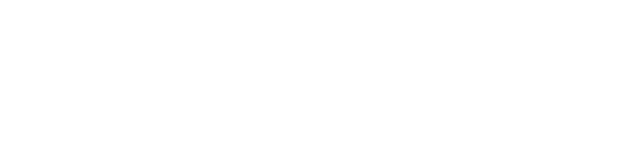
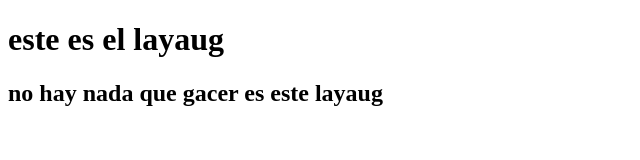
Before and after one commit to oswaldo-aveiga/mi-proyecto, a plain HTML site: page layaud.html in a window 1280 px wide. Shown: the whole page, without its empty margins (0-640 px from the left). Drawn offline with Linux system fonts and the light colour scheme.

Commit message:
se le agrego el titulo h1 al layaug y se agrego un h2

```diff
--- a/layaud.html
+++ b/layaud.html
@@ -6,6 +6,9 @@
     <title>Document</title>
 </head>
 <body>
+    <h1>este es el layaug</h1>
+    <h2>no hay nada que gacer es este layaug</h2>
+
 
 </body>
 </html>
```
